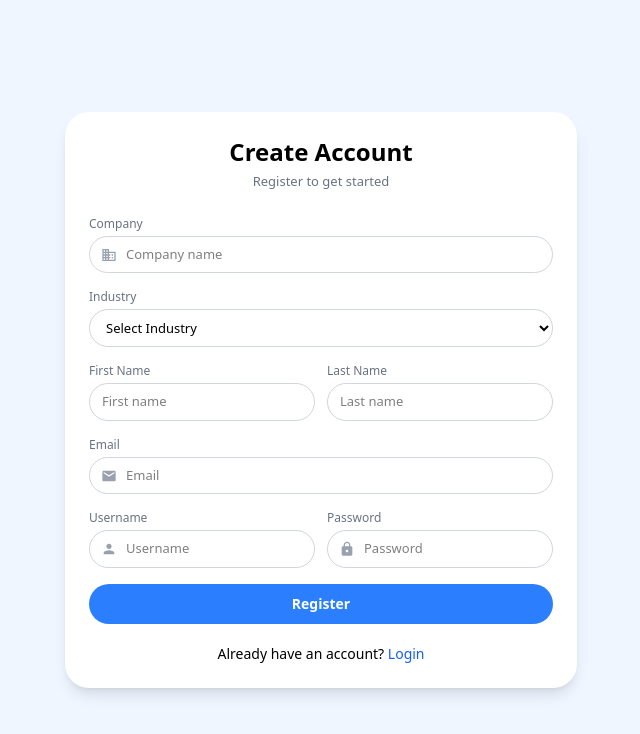
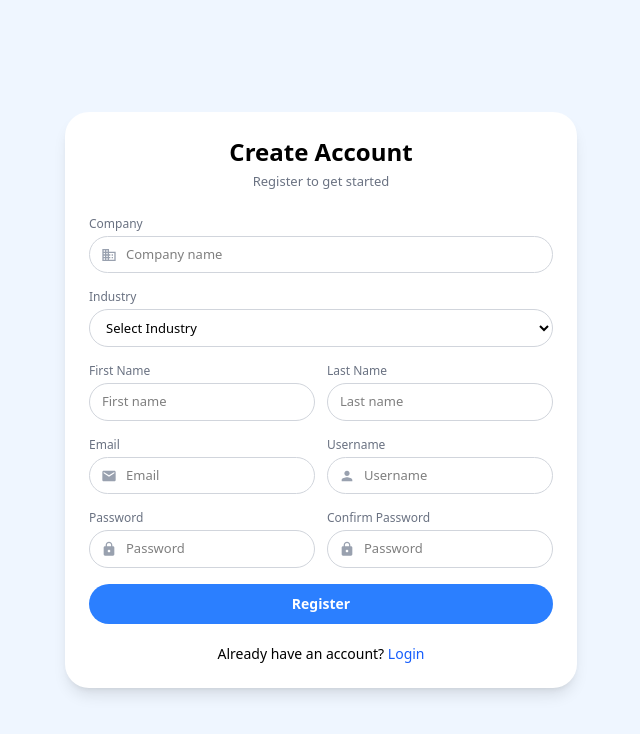
Before and after one commit to Astraval25/CoreFlowFrontend, a React (Vite) app: page /register in a window 1280 px wide. Shown: the top 734 px of the page, without its empty margins (319-959 px from the left). Built offline with nearby package versions, Linux system fonts and the light colour scheme.

Commit message:
1.Show the backend error message in the register page. 2.Add conform password option. 3.Implement functionality for if the OTP page comes form register page then the email want to take automatically and not editable.

```diff
--- a/src/features/Login/useLogin.js
+++ b/src/features/Login/useLogin.js
@@ -1,13 +1,13 @@
 import { coreApi } from "../../shared/services/coreApi";
 
 export const useLogin = () => {
-  const login = (credentials) => {
-    return coreApi.login(credentials).then((res) => {
+  const login = async (credentials) => {
+    try {
+      const res = await coreApi.login(credentials);
       const data = res.data;
 
-      // If login failed
       if (!data.responseStatus) {
-        throw new Error(data.responseData.email || "Login failed");
+        throw new Error(data.responseMessage || "Login failed");
       }
 
       if (data.responseData?.token) {
@@ -16,7 +16,14 @@ export const useLogin = () => {
       }
 
       return data;
-    });
+    } catch (error) {
+      const message =
+        error.response?.data?.responseMessage ||
+        error.message ||
+        "Something went wrong";
+
+      throw new Error(message);
+    }
   };
 
   return { login };
--- a/src/features/Register/RegisterForm.jsx
+++ b/src/features/Register/RegisterForm.jsx
@@ -10,7 +10,7 @@ const RegisterForm = ({ onSubmit, loading, error }) => {
     lastName: "",
     userName: "",
     email: "",
-    password: "",
+    password: ""
   });
   const [validationErrors, setValidationErrors] = useState({});
 
@@ -30,6 +30,9 @@ const RegisterForm = ({ onSubmit, loading, error }) => {
       name: `${formData.firstName} ${formData.lastName}`.trim(),
       email: formData.email,
     });
+    if (formData.password !== formData.confirmPassword) {
+      errors.confirmPassword = "Passwords do not match";
+    }
 
     if (Object.keys(errors).length > 0) {
       setValidationErrors(errors);
@@ -118,6 +121,9 @@ const RegisterForm = ({ onSubmit, loading, error }) => {
       </div>
 
       {/* Email */}
+
+      {/* Username + Password */}
+      <div className="grid grid-cols-2 gap-3">
         <div>
           <label className="block text-xs text-gray-500 mb-1">Email</label>
           <div className="relative">
@@ -138,12 +144,11 @@ const RegisterForm = ({ onSubmit, loading, error }) => {
             />
           </div>
           {validationErrors.email && (
-          <p className="text-red-500 text-xs mt-1">{validationErrors.email}</p>
+            <p className="text-red-500 text-xs mt-1">
+              {validationErrors.email}
+            </p>
           )}
         </div>
-
-      {/* Username + Password */}
-      <div className="grid grid-cols-2 gap-3">
         <div>
           <label className="block text-xs text-gray-500 mb-1">Username</label>
           <div className="relative">
@@ -162,7 +167,9 @@ const RegisterForm = ({ onSubmit, loading, error }) => {
             />
           </div>
         </div>
+      </div>
 
+      <div className="grid grid-cols-2 gap-3">
         <div>
           <label className="block text-xs text-gray-500 mb-1">Password</label>
           <div className="relative">
@@ -180,6 +187,31 @@ const RegisterForm = ({ onSubmit, loading, error }) => {
               required
             />
           </div>
+        </div>
+        <div>
+          <label className="block text-xs text-gray-500 mb-1">
+            Confirm Password
+          </label>
+          <div className="relative">
+            <MdLock
+              className="absolute left-3 top-1/2 -translate-y-1/2 text-gray-400"
+              size={16}
+            />
+            <input
+              type="password"
+              name="confirmPassword"
+              value={formData.confirmPassword}
+              onChange={handleChange}
+              placeholder="Password"
+              className="w-full pl-9 pr-3 py-2 border border-gray-300 rounded-full focus:outline-none focus:ring-2 focus:ring-blue-400"
+              required
+            />
+          </div>
+          {validationErrors.confirmPassword && (
+            <p className="text-red-500 text-xs mt-1">
+              {validationErrors.confirmPassword}
+            </p>
+          )}
         </div>
       </div>
 
--- a/src/features/Register/RegisterPage.jsx
+++ b/src/features/Register/RegisterPage.jsx
@@ -11,13 +11,18 @@ const RegisterPage = () => {
   const handleRegister = async (formData) => {
     try {
       setError("");
-      const res = await register(formData);
+      const { confirmPassword, ...payload } = formData;
+      const res = await register(payload);
       if (res.responseStatus) {
-        navigate(res.responseData.landingUrl);
+        navigate(res.responseData.landingUrl, {
+          state: {
+            email: formData.email
+          }
+        });
       }
     } catch (err) {
-      console.log("Error caught:", err);
-      setError(err.response.data.responseMessage);
+      console.log("Error caught:", err.message);
+      setError(err.message);
     }
   };
 
--- a/src/features/Register/useRegister.js
+++ b/src/features/Register/useRegister.js
@@ -2,7 +2,9 @@ import { coreApi } from "../../shared/services/coreApi";
 
 export const useRegister = () => {
   const register = (credential) => {
-    return coreApi.register(credential).then((res) => {
+    return coreApi
+      .register(credential)
+      .then((res) => {
         const data = res.data;
 
         // Check if registration failed
@@ -11,6 +13,15 @@ export const useRegister = () => {
         }
 
         return data;
+      })
+      .catch((err) => {
+        console.log(err);
+        const message =
+          err.response?.data?.responseMessage ||
+          err.message ||
+          "Something went wrong";
+
+        throw new Error(message);
       });
   };
   return { register };
--- a/src/features/verifyUser/VerifyOtpForm.jsx
+++ b/src/features/verifyUser/VerifyOtpForm.jsx
@@ -1,12 +1,12 @@
 import { useState } from "react";
 import { MdEmail, MdLock } from "react-icons/md";
 
-const VerifyOtpForm = ({ onSubmit, onResend, error }) => {
+const VerifyOtpForm = ({ onSubmit, onResend, error, prefilledEmail  }) => {
   const [formData, setFormData] = useState({
-    email: "",
+    email: prefilledEmail || "",
     otp: "",
   });
-
+  const isEmailLocked = Boolean(prefilledEmail);
   const handleChange = (e) => {
     setFormData({ ...formData, [e.target.name]: e.target.value });
   };
@@ -32,7 +32,14 @@ const VerifyOtpForm = ({ onSubmit, onResend, error }) => {
             value={formData.email}
             onChange={handleChange}
             placeholder="Enter your email"
-            className="w-full pl-10 pr-4 py-3 border border-gray-300 rounded-full focus:outline-none focus:ring-2 focus:ring-blue-400"
+            disabled={isEmailLocked}
+            className={`w-full pl-10 pr-4 py-3 border rounded-full focus:outline-none focus:ring-2 focus:ring-blue-400
+              ${
+                isEmailLocked
+                  ? "bg-slate-50 cursor-not-allowed border-gray-300"
+                  : "border-gray-300"
+              }
+            `}
             required
           />
         </div>
--- a/src/features/verifyUser/VerifyOtpPage.jsx
+++ b/src/features/verifyUser/VerifyOtpPage.jsx
@@ -1,13 +1,15 @@
-import { useNavigate } from "react-router-dom";
+import { useNavigate, useLocation } from "react-router-dom";
 import { useState } from "react";
 import VerifyOtpForm from "./VerifyOtpForm";
 import { useVerifyOtp } from "./useVerifyOtp";
 
 const VerifyOtpPage = () => {
   const navigate = useNavigate();
+  const location = useLocation();
   const { verifyOtp, resendOtp  } = useVerifyOtp();
   const [error, setError] = useState("");
   const [message, setMessage] = useState("");
+  const prefilledEmail = location.state?.email || "";
 
   const handleVerify = async (data) => {
     try {
@@ -55,6 +57,7 @@ const VerifyOtpPage = () => {
         <VerifyOtpForm
           onSubmit={handleVerify}
           onResend={handleResend}
+          prefilledEmail={prefilledEmail}
           error={error}
         />
 
```
Lines whose indentation alone changed are shown as unchanged.
